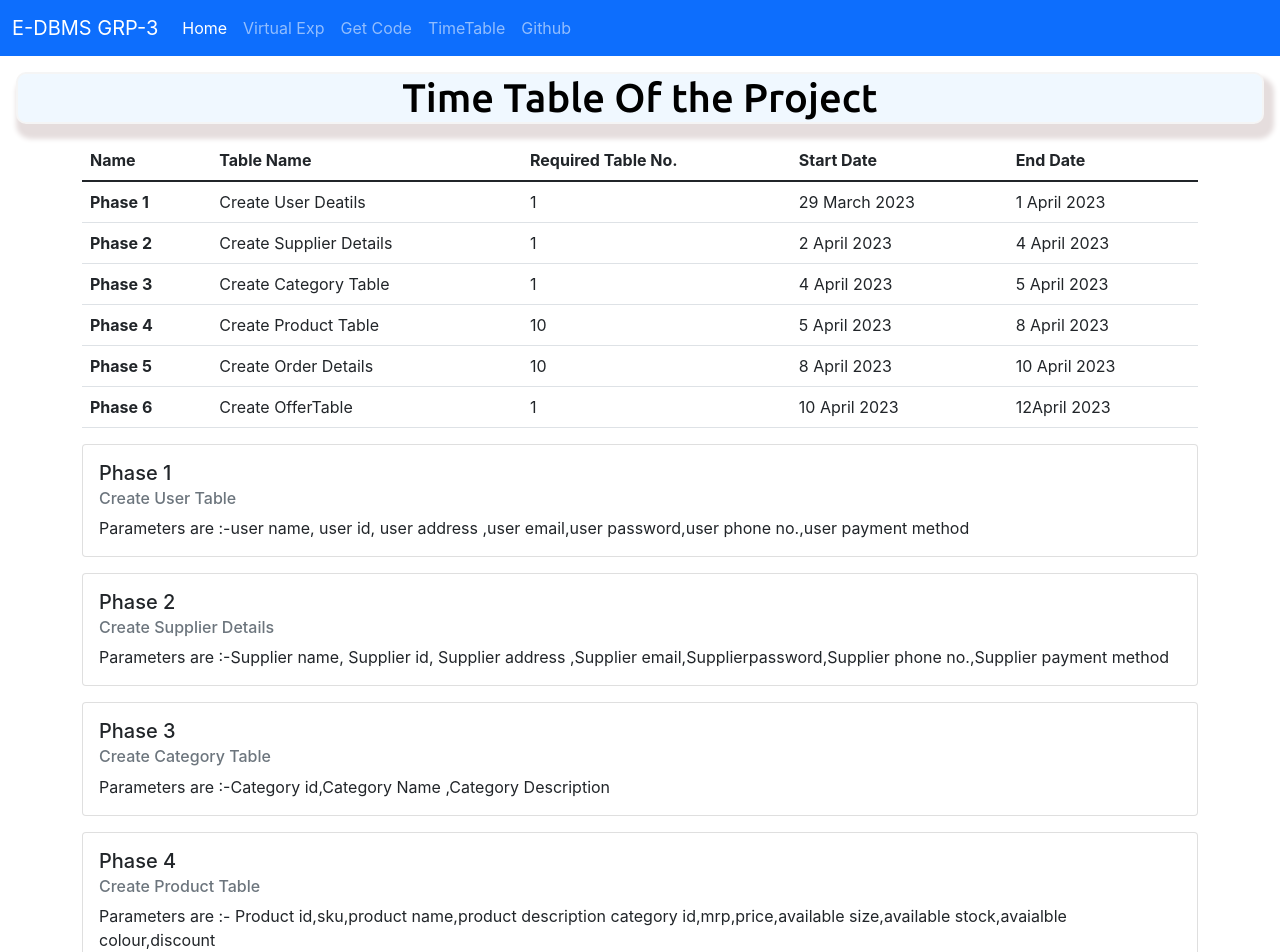
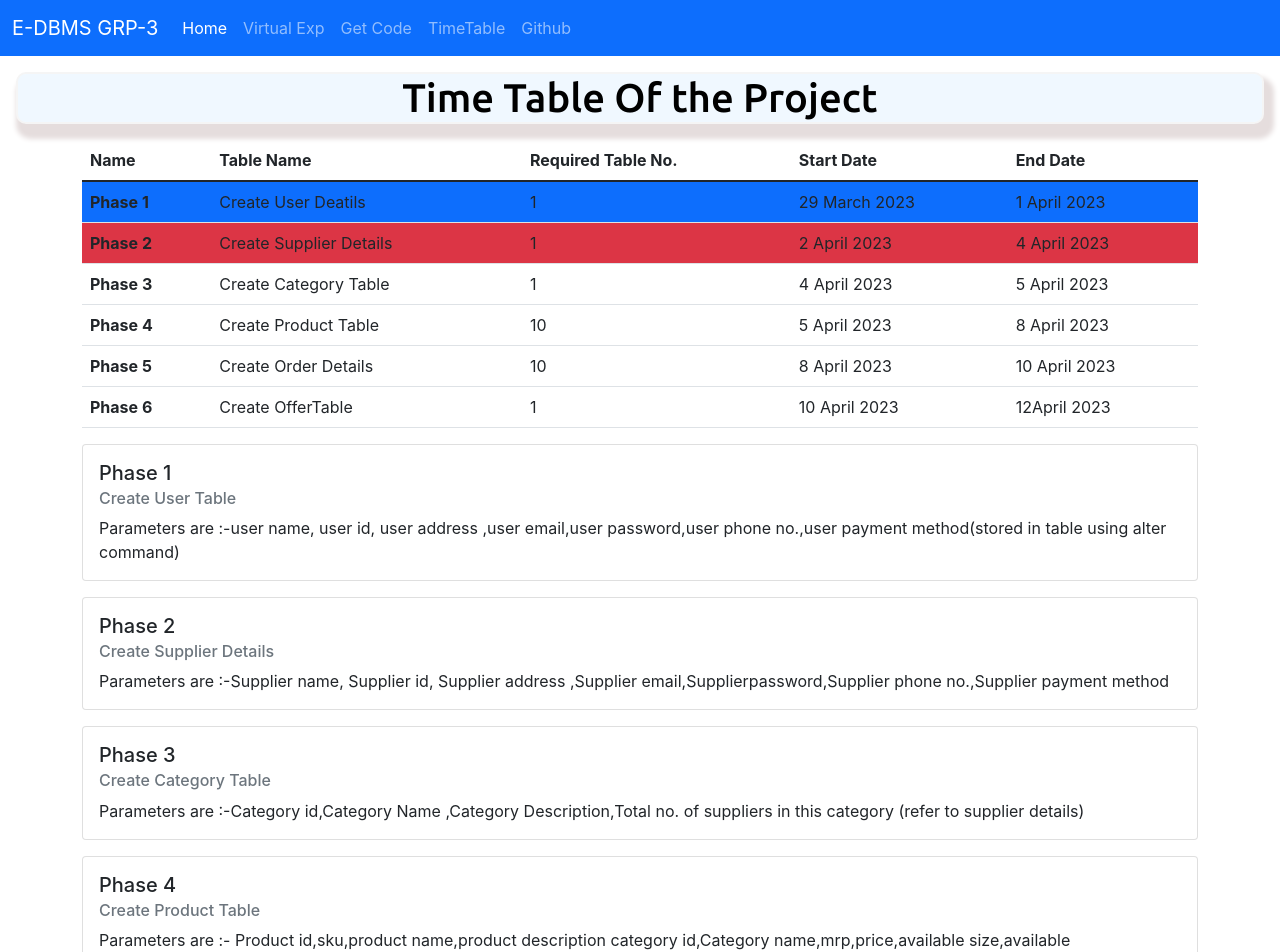
Before and after one commit to BasirKhan418/dbms-project-web, a React (Create React App) app: page /timetable in a window 1280 px wide. Shown: the top 952 px of the page. Built offline with nearby package versions, Linux system fonts and the light colour scheme; a web font is replaced by a local one.

Commit message:
phase 2 added successfully

```diff
--- a/src/components/Code.jsx
+++ b/src/components/Code.jsx
@@ -150,16 +150,25 @@ values("ui111","priyanshu","priyanshu@gmail.com","pri1234","9758485876","Rachi,J
     <code className="card-text">create table supplierdetails(<br/>
 supplier_id varchar(200) not null unique,<br/>
 supplier_name varchar(200) not null,<br/>
+store_name varchar (200) not null,<br/>
 supplier_email varchar(200) not null,<br/>
 supplier_password varchar(200) not null,<br/>
 supplier_phone varchar(12) not null,<br/>
 supplier_address varchar(200) not null,<br/>
-supplier_category varchar(200) not null,<br/>
-supplier_paymentmethod varchar(200) not null<br/>
+supplier_paymentmethod varchar(200) not null,<br/>
+supply_categories varchar(200) not null<br/>
 );<br/>
+
 insert into supplierdetails<br/>
-values("si211","Debashish Enterprises","debashis211@gmail.com","deb1234","9570020901","New Delhi,Delhi","Electronics","Bank IMPS"),<br/>
-("ui212","Hitesh Enterprises","hitesh212@gmail.com","hitesh5678","9570020910","Noida,UP","Electronics","Bank IMPS");<br/>
+values("su3489","pritam","Pritam store of garments","pritam2389@gmail.com","pritam34","9643789211","New Delhi,Delhi","Cod/Upi/Net Banking/Card","men and women, kids wears"),<br/>
+("su5673","raghav","apollo pharmacy","apollo@gmail.com","3478you","8650365489","Bhubaneswar,Odisha","Cod/Upi/Net Banking/Card","medicine"),<br/>
+("su987","prerana","sugar cosmetics","preranastore@gmail.com","prerana456","9835673892","Ranchi,Jharkhand","Cod/Upi/Net Banking/Card","beauty products"),<br/>
+("su8734","tara","childrens toy store","tara0987@gmail.com","tara4563","8974536789","Nagpur,Maharashtra","Cod/Upi/Net Banking/Card","childrens toy"),<br/>
+("si211","Debashish","Debashish Enterprises","debashis211@gmail.com","deb1234","9570020901","New Delhi,Delhi","Cod/Upi/Net Banking/Card","Electronics"),<br/>
+("si212","Hitesh","Hitesh Enterprises","hitesh212@gmail.com","hitesh5678","9570020910","Noida,UP","Cod/Upi/Net Banking/Card","Electronics"),<br/>
+("si213","Niyaz","Specare Enterprises","Specare@gmail.com","specare65678","8093911366","Odisha,Cuttack","Cod/Upi/Net Banking/Card","Electronics"),<br/>
+("su0986","dibya","relince fresh","relince@gmail.com","dibya345","984367299","Banglore,Karnataka","Cod/Upi/Net Banking/Card","home supplies"),<br/>
+("su6783","ravi","rabindra store","rabinra@gmail.com","rabindra678","9087456732","Attapur,Hydrabad","Cod/Upi/Net Banking/Card","Appliances");
 </code>
   </div>
 </div>
--- a/src/components/Timereal.jsx
+++ b/src/components/Timereal.jsx
@@ -15,7 +15,7 @@ const Timereal = () => {
   <div className="card-body">
     <h5 className="card-title">Phase 1</h5>
     <h6 className="card-subtitle mb-2 text-muted">Create User Table</h6>
-    <p className="card-text">Parameters are :-user name, user id, user address ,user email,user password,user phone no.,user payment method</p>
+    <p className="card-text">Parameters are :-user name, user id, user address ,user email,user password,user phone no.,user payment method(stored in table using alter command)</p>
   </div>
 </div>
 <div className="card my-3">
@@ -29,14 +29,14 @@ const Timereal = () => {
   <div className="card-body">
     <h5 className="card-title">Phase 3</h5>
     <h6 className="card-subtitle mb-2 text-muted">Create Category Table</h6>
-    <p className="card-text">Parameters are :-Category id,Category Name ,Category Description</p>
+    <p className="card-text">Parameters are :-Category id,Category Name ,Category Description,Total no. of suppliers in this category (refer to supplier details)</p>
   </div>
 </div>
  <div className="card my-3">
   <div className="card-body">
     <h5 className="card-title">Phase 4</h5>
     <h6 className="card-subtitle mb-2 text-muted">Create Product Table</h6>
-    <p className="card-text">Parameters are :- Product id,sku,product name,product description category id,mrp,price,available size,available stock,avaialble colour,discount</p>
+    <p className="card-text">Parameters are :- Product id,sku,product name,product description category id,Category name,mrp,price,available size,available stock,avaialble colour,discount</p>
   </div>
 </div>
   <div className="card my-3">
--- a/src/components/Timetable.jsx
+++ b/src/components/Timetable.jsx
@@ -14,15 +14,15 @@ const Timetable = () => {
     </tr>
   </thead>
   <tbody>
-    <tr>
-      <th scope="row">Phase 1</th>
+    <tr className='bg-primary'>
+      <th scope="row" >Phase 1</th>
       <td>Create User Deatils</td>
       <td>1</td>
       <td>29 March 2023</td>
       <td>1 April 2023</td>
     </tr>
-    <tr>
-      <th scope="row">Phase 2</th>
+    <tr className='bg-danger'>
+      <th scope="row" >Phase 2</th>
       <td>Create Supplier Details</td>
       <td>1</td>
       <td>2 April 2023</td>
```
